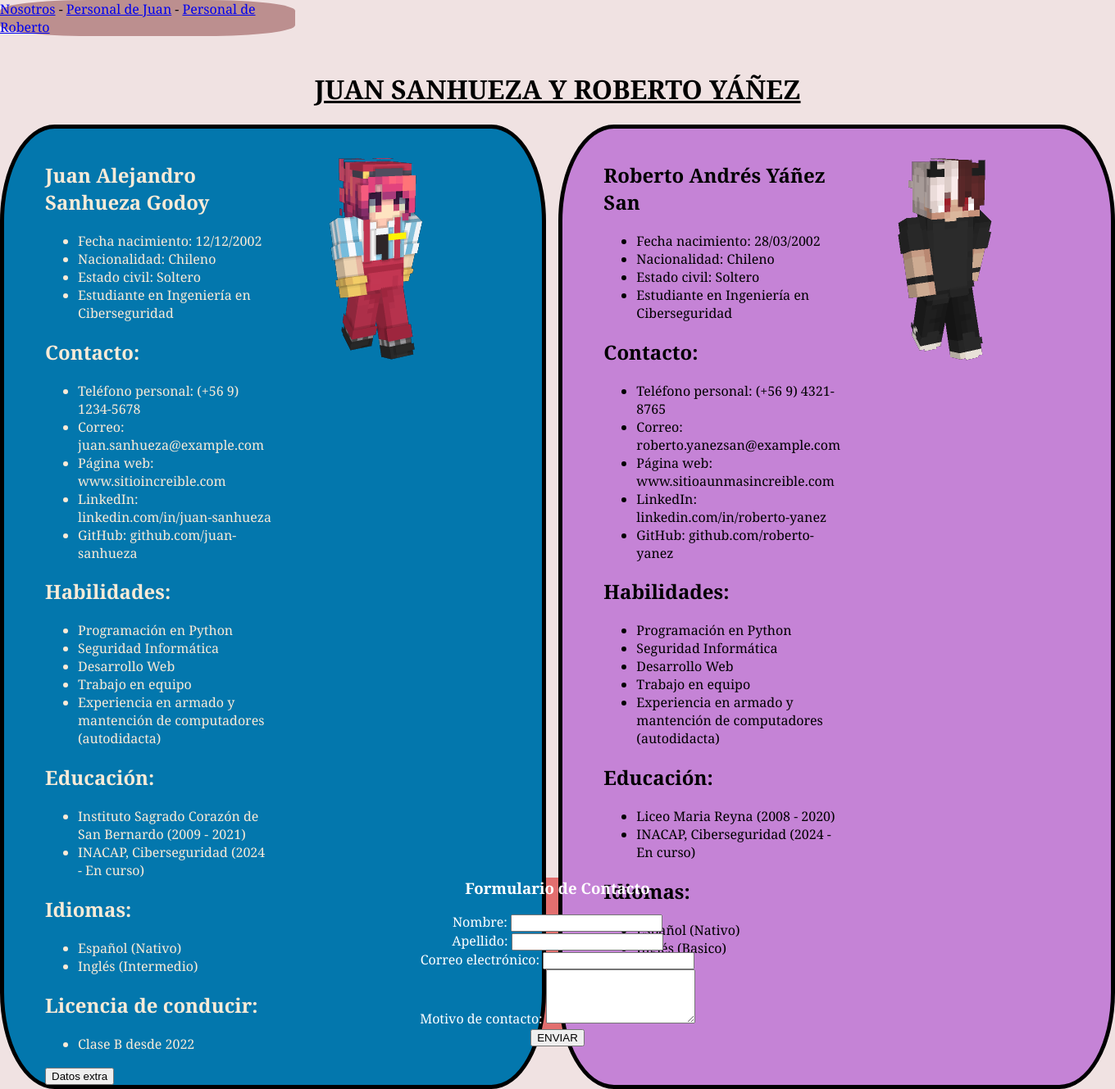
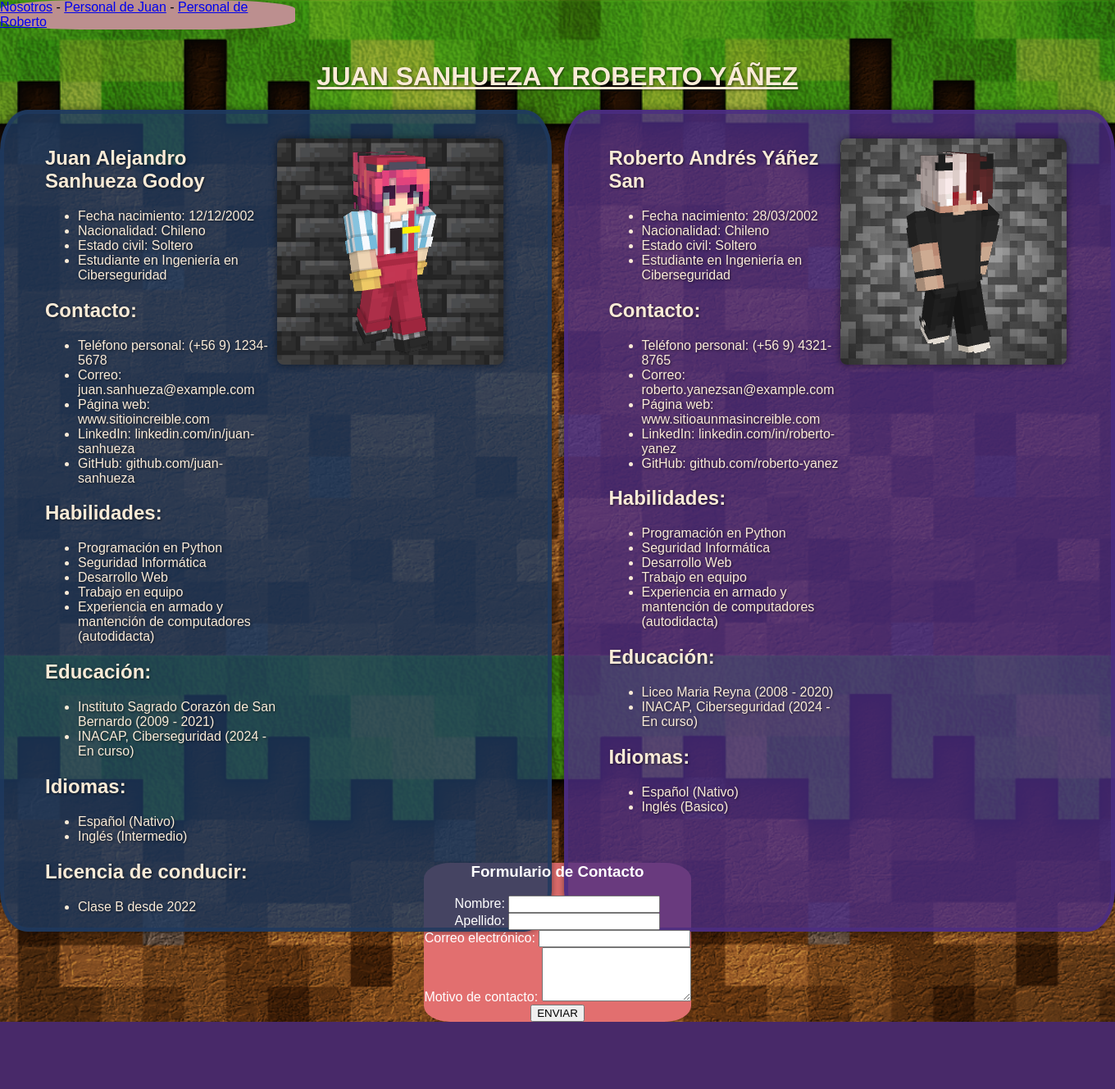
Before and after one commit to RobertxDessinacap/WebDjangoInacap, a Django app: page / in a window 1360 px wide. Shown: the whole page at 82% size. After the commit the page ends 1247 px from the top, so only its background shows below. Run offline with Django 5.2, Linux system fonts and the light colour scheme.

Commit message:
Cambios en el css

```diff
--- a/Django/JR/static/Lindo.css
+++ b/Django/JR/static/Lindo.css
@@ -1,10 +1,16 @@
 body{
-  font-family: "New Century Schoolbook", "Georgia", serif;
-  background-color: rgb(240, 226, 226);
+  background-image: url("img/minecraft.png");
+  background-size: cover;
+  background-position: center;
+  background-repeat: no-repeat;
+  background-attachment: fixed;
   margin: 0;
+  font-family: 'Poppins', sans-serif;
 }
 
 h1{
+  color: antiquewhite;
+  text-shadow: 1px 1px 3px rgba(0, 0, 0, 0.6);
   text-align: center;
   text-decoration: underline;
 }
@@ -22,23 +28,26 @@ h1{
     flex-direction: column;
 }
 .Juan {
-    border-radius: 10%;
-    background-color: rgb(3, 119, 173);
+    border-radius: 5%;
+    background-color: rgba(30,58,95,0.8);
     display: flex;
     flex-direction: row ;
-    border: 5px solid black;
+    border: 5px solid rgba(30,58,95,0.8);
+    box-shadow: 0 0 10px rgba(0, 0, 0, 0.5);
 
 }
 .Roberto {
-    border-radius: 10%;
-    background-color: rgb(197, 131, 214);
+    border-radius: 5%;
+    background-color: rgba(75,46,131,0.8);
     display: flex;
     flex-direction: row ;
-    border: 5px solid black;
+    border: 5px solid rgba(75,46,131,0.8);
+    box-shadow: 0 0 10px rgba(0, 0, 0, 0.5);
 }
 
 .Jcont1{
     color: antiquewhite;
+    text-shadow: 1px 1px 3px rgba(0, 0, 0, 0.6);
     flex: 1;
     text-align:left ;
     margin-left: 50px;
@@ -51,6 +60,21 @@ h1{
   margin-top: 30px;
   margin-right: 180px;
 }
+.Jimagen-fondo {
+  background-image: url('img/tiles_deepsalte.webp'); /* tu textura personalizada */
+  background-size: cover;
+  background-position: center;
+  padding: 10px; /* espacio entre el borde y la imagen */
+  border-radius: 8px;
+  display: inline-block;
+  box-shadow: 0 0 10px rgba(0, 0, 0, 0.5);
+}
+
+.Jimagen-fondo img {
+  display: block;
+  border-radius: 4px;
+  height: auto;
+}
 
 .Rpfp{
   max-width: 150px;
@@ -58,21 +82,30 @@ h1{
   margin-right: 180px ;
   margin-top: 30px;
 }
+.Rimagen-fondo {
+  background-image: url('img/cobblestone.jpg');
+  background-size: cover;
+  background-position: center;
+  padding: 10px;
+  border-radius: 8px;
+  display: inline-block;
+  box-shadow: 0 0 10px rgba(0, 0, 0, 0.5);
+}
+
+.Rimagen-fondo img {
+  display: block;
+  border-radius: 4px;
+  height: auto;
+}
 
 .Rcont1 {
+  color: antiquewhite;
+  text-shadow: 1px 1px 3px rgba(0, 0, 0, 0.6);
   flex: 1;
   text-align:left ;
   margin-left: 50px;
   margin-top: 20px;
 
-}
-
-
-.info-oculta {
-  display: none; /* Oculta el contenido inicialmente */
-}
-.info-visible {
-  display: block; /* Lo muestra cuando se activa */
 }
 
 .ContenerdorContacto {
--- a/Django/JR/static/scriptNosotros.js
+++ /dev/null
@@ -1,6 +0,0 @@
-
-document.getElementById("botonJextra").addEventListener("click", function() {
-    const extraInfo = document.getElementById("extra");
-    extraInfo.classList.toggle("info-visible");
-    extraInfo.classList.toggle("info-oculta");
-});
--- a/Django/JR/templates/IndexUS.html
+++ b/Django/JR/templates/IndexUS.html
@@ -57,15 +57,15 @@
                             <li>Clase B desde 2022</li>
                         </ul>
 
-                    <button id="botonJextra" class="boton Jextra">Datos extra</button>
-                    <div id="extra" class="info-oculta">
-                        hola
-                    </div>
 
             </div>
-                <div class="Jpfp">
-                    <a href="/Juan/"><img src="/static/img/Juan.webp" alt="imagenperrona"></a>
-                </div>
+                    <div class="Jpfp">
+                    <div class="Jimagen-fondo">
+                        <a href="/Juan/">
+                        <img src="/static/img/Juan.webp" alt="imagenperrona">
+                        </a>
+                    </div>
+                    </div>
             </div>
 
             <!-- parte que contiene Roberto -->
@@ -107,7 +107,11 @@
                         </ul>
                 </div>
                     <div class="Rpfp">
-                        <a href="/Roberto"><img src="/static/img/Roberto.png" alt="el wea"></a>
+                    <div class="Rimagen-fondo">
+                        <a href="/Roberto/">
+                        <img src="/static/img/Roberto.png" alt="RobertoIRL">
+                        </a>
+                    </div>
                     </div>
 
             </div>
```
Also changed, not shown: Django/JR/static/img/cobblestone.jpg (added), Django/JR/static/img/minecraft.png (added), Django/JR/static/img/tiles_deepsalte.webp (added).
